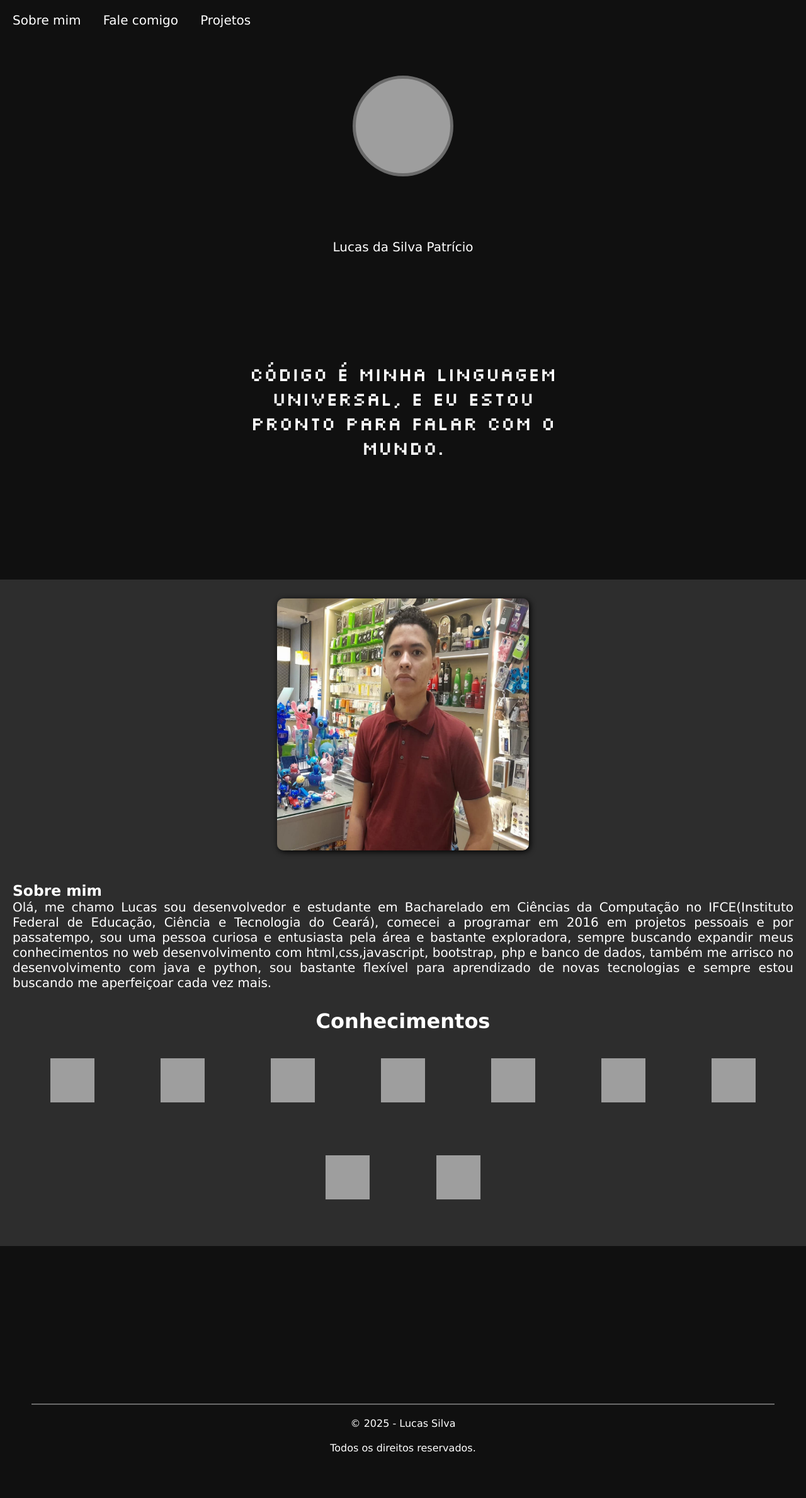
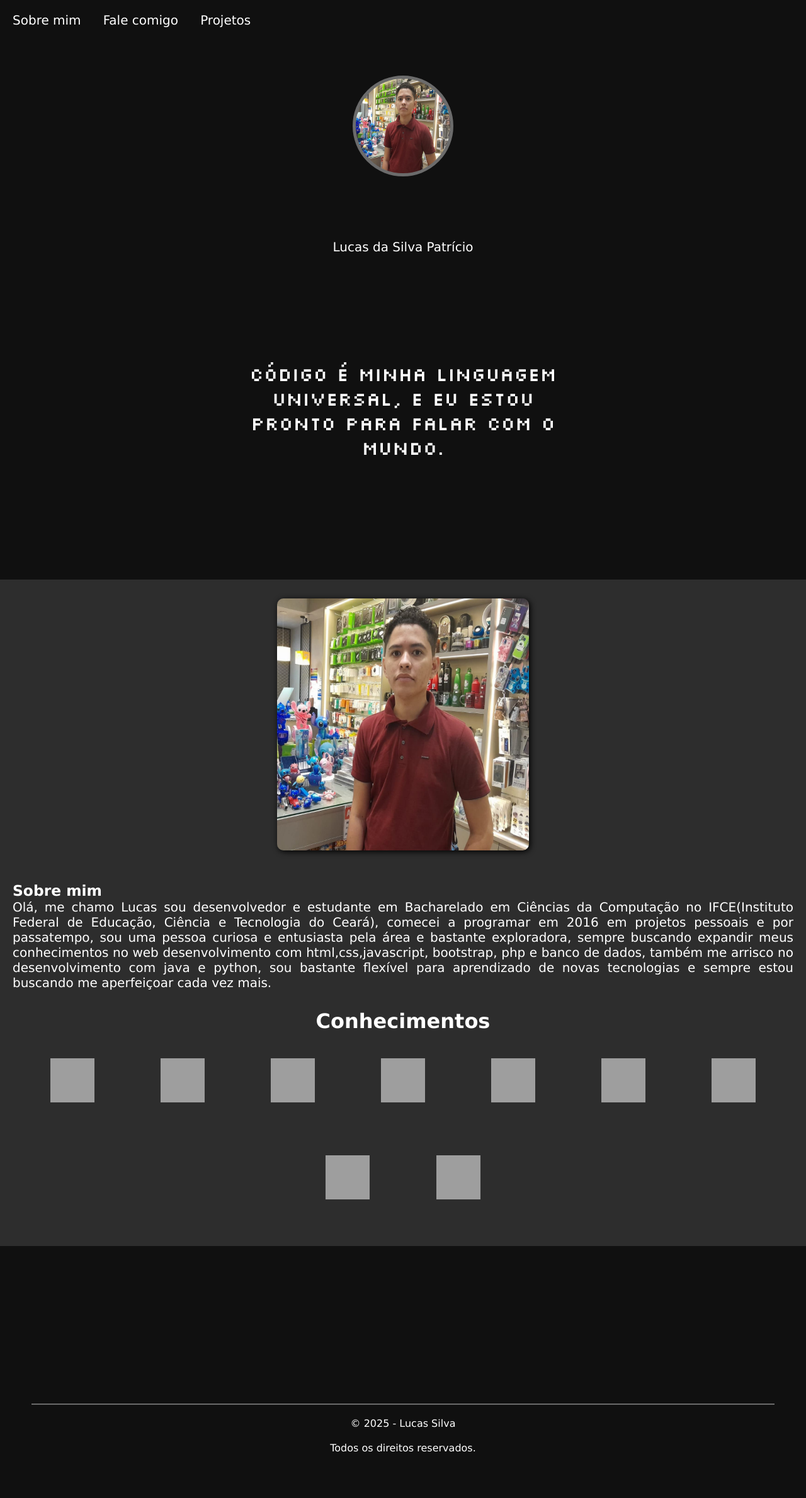
Before and after one commit to LucasSilvaPatricio/Portifolio, a PHP site: page / in a window 1280 px wide. Shown: the whole page at 63% size. Run offline with PHP 8.4, Linux system fonts and the light colour scheme; grey boxes are pictures that could not be loaded.

Commit message:
Change background image in img-area class

```diff
--- a/css/main.css
+++ b/css/main.css
@@ -86,7 +86,7 @@ body {
 }
 
 .img-area {
-    background-image: url("../foto.jpeg");
+    background-image: url("../foto1.jpeg");
     background-repeat: no-repeat;
     background-size: 150px 150px;
     width: 150px;
```
